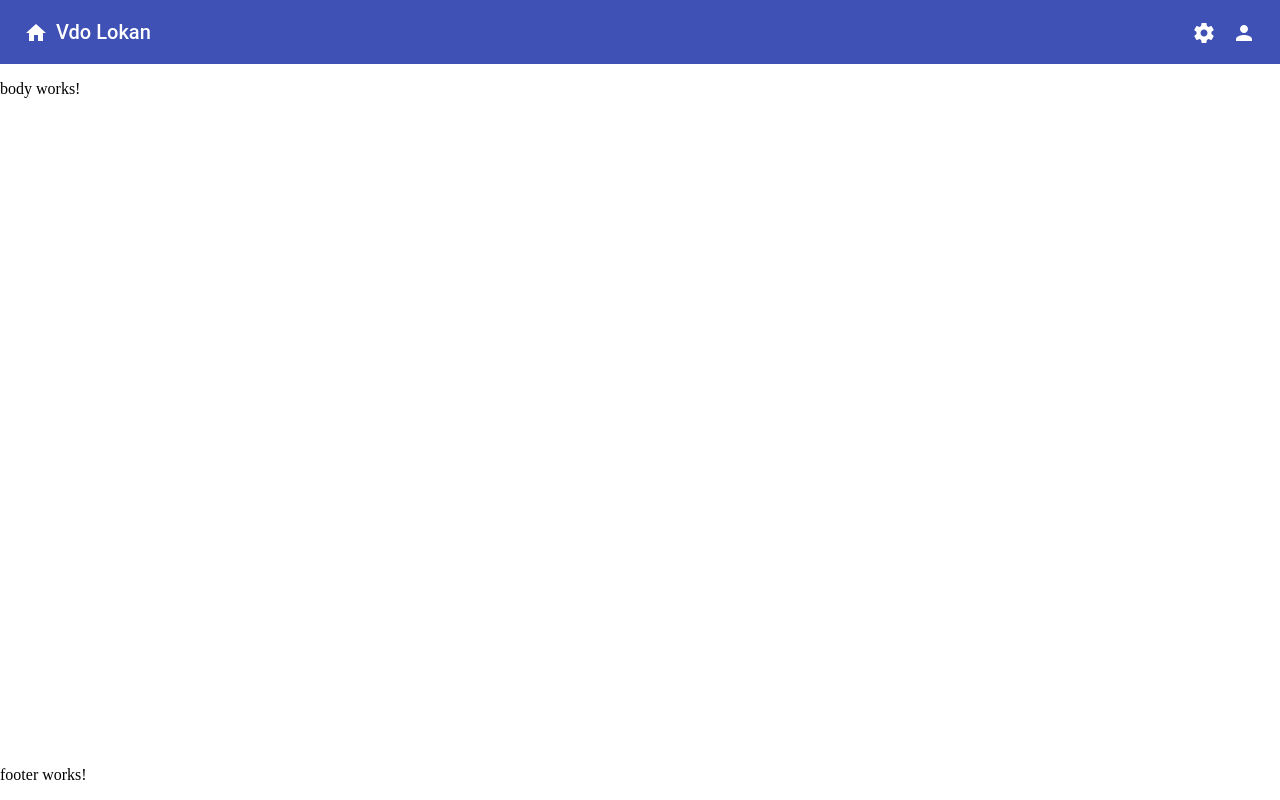
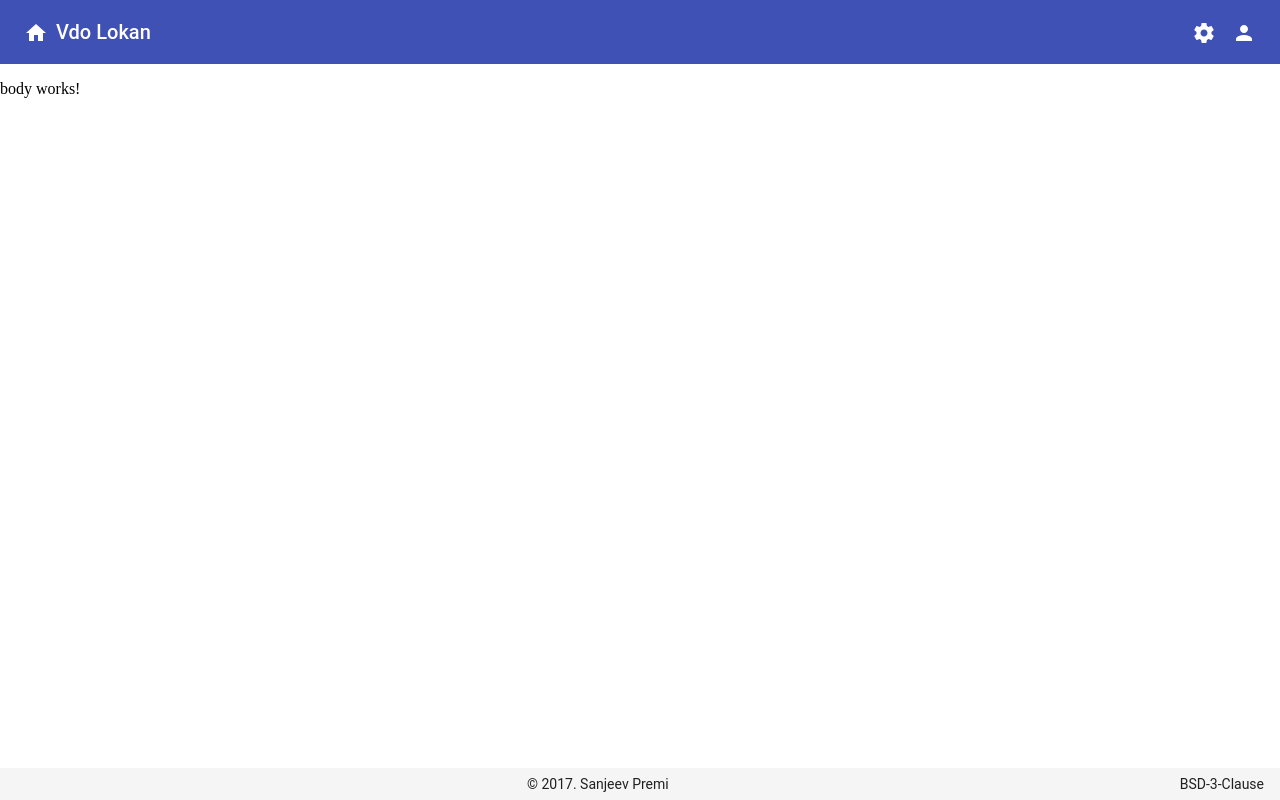
Before and after one commit to spremi/vdo-lokan, an Angular app: page / in a window 1280 px wide. Built offline with nearby package versions, Linux system fonts and the light colour scheme.

Commit message:
footer: Create skeleton
Signed-off-by: Sanjeev Premi <spremi@ymail.com>

```diff
--- a/src/app/footer/footer.component.html
+++ b/src/app/footer/footer.component.html
@@ -1,3 +1,7 @@
-<p>
-  footer works!
-</p>
+<mat-toolbar>
+  <span class="h-spacer"></span>
+  <span class="mat-body-1">&copy; 2017. Sanjeev Premi</span>
+  <span class="h-spacer"></span>
+
+  <span class="mat-body-1 vdo-license" (click)="licenseInfo()">BSD-3-Clause</span>
+</mat-toolbar>
--- a/src/app/footer/footer.component.sass
+++ b/src/app/footer/footer.component.sass
@@ -0,0 +1,6 @@
+\:host
+  mat-toolbar
+    height: 32px
+
+    .vdo-license
+      cursor: pointer
--- a/src/app/footer/footer.component.ts
+++ b/src/app/footer/footer.component.ts
@@ -12,4 +12,9 @@ export class FooterComponent implements OnInit {
   ngOnInit() {
   }
 
+  licenseInfo() {
+    //
+    // TODO: Implement later
+    //
+  }
 }
```
